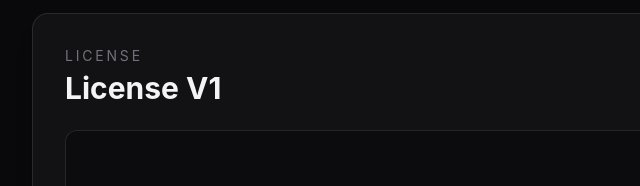
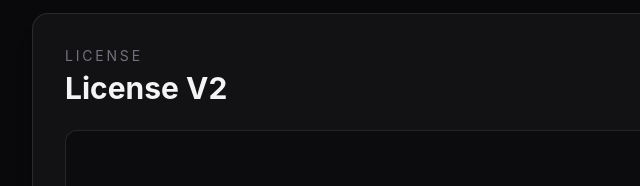
Before and after one commit to ShadowDara/Shadowdara.github.io, an Astro site: page /license/v2 in a window 1280 px wide. Shown: the part 133-319 px from the top of the page, 248-888 px from the left. Built offline with nearby package versions, Linux system fonts and the light colour scheme; Astro itself is replaced by a stand-in of ours.

Commit message:
Aktualisieren von v2.astro

```diff
--- a/src/pages/license/v2.astro
+++ b/src/pages/license/v2.astro
@@ -31,7 +31,7 @@ More Infos at https://shadowdara.github.io/license/v2
             <p class="text-sm uppercase tracking-[0.2em] text-zinc-500">
               License
             </p>
-            <h1 class="mt-1 text-3xl font-bold">License V1</h1>
+            <h1 class="mt-1 text-3xl font-bold">License V2</h1>
           </div><button
         id="copyButton"
         class="rounded-xl border border-white/10 bg-white/5 px-4 py-2 text-sm transition hover:bg-white/10"
```
